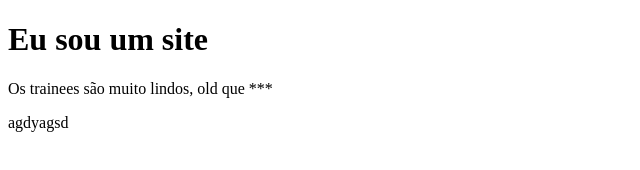
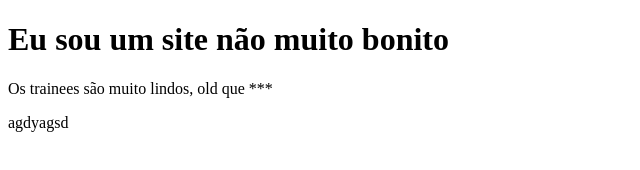
Before and after one commit to EloiseFeh/Js-simple-codes, a plain HTML site: page index.html in a window 1280 px wide. Shown: the whole page, without its empty margins (0-640 px from the left). Drawn offline with Linux system fonts and the light colour scheme.

Commit message:
Update index

```diff
--- a/index.html
+++ b/index.html
@@ -4,7 +4,7 @@
 	<title>Capacitação de github</title>
 </head>
 <body>
-	<h1>Eu sou um site</h1>
+	<h1>Eu sou um site não muito bonito</h1>
 	<p>Os trainees são muito lindos, old que ***</p>
 	<p>agdyagsd</p>
 	<img>
```
